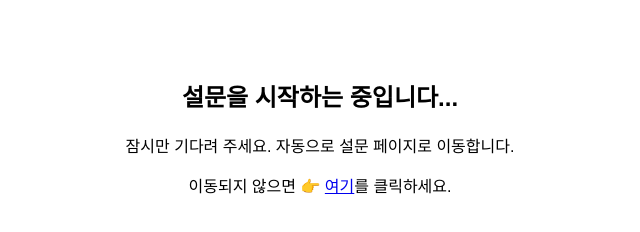
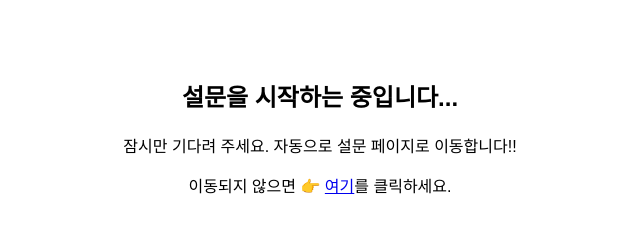
Before and after one commit to cloud-9-git/form, a plain HTML site: page index.html in a window 1280 px wide. Shown: the full height of the page, 320-960 px from the left. Drawn offline with Linux system fonts and the light colour scheme.

Commit message:
Update index.html

```diff
--- a/index.html
+++ b/index.html
@@ -28,7 +28,7 @@ height="0" width="0" style="display:none;visibility:hidden"></iframe></noscript>
 <!-- End Google Tag Manager (noscript) -->
 
   <h2>설문을 시작하는 중입니다...</h2>
-  <p>잠시만 기다려 주세요. 자동으로 설문 페이지로 이동합니다.</p>
+  <p>잠시만 기다려 주세요. 자동으로 설문 페이지로 이동합니다!!</p>
   <p>이동되지 않으면 👉 <a href="https://forms.gle/JwTsfQz7XLDKQSYd8">여기</a>를 클릭하세요.</p>
 
 </body>
```
